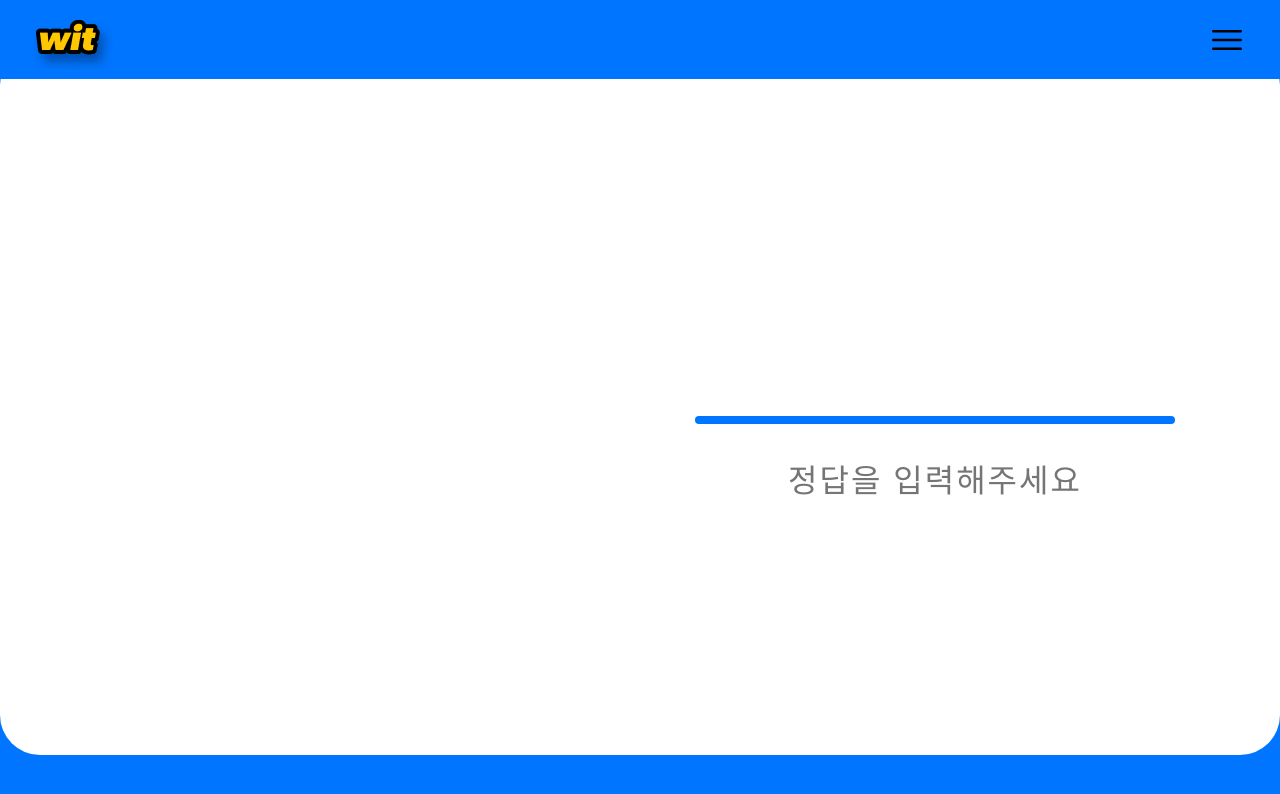
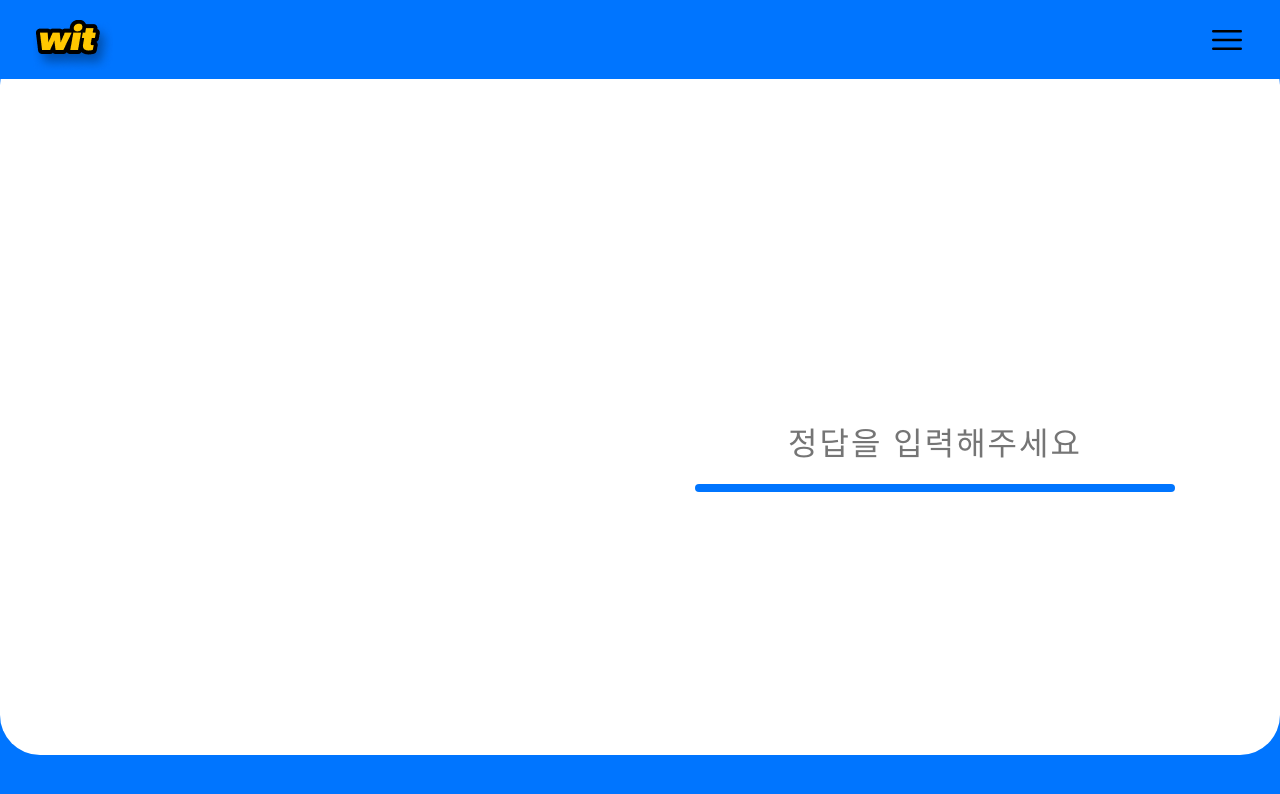
Before and after one commit to mini-project02/wit, a website with bundled scripts: page wit/src/quiz/quiz.html in a window 1280 px wide. Built offline with nearby package versions, Linux system fonts and the light colour scheme.

Commit message:
refactor: timer 바 위치 변경

```diff
--- a/wit/src/quiz/quiz.html
+++ b/wit/src/quiz/quiz.html
@@ -34,9 +34,6 @@
         <div class="right-section">
           <div class="hp-field"></div>
           <div class="quiz-answer"></div>
-          <div class="quiz-timer">
-            <div class="current-timer"></div>
-          </div>
           <form class="quiz-form">
             <input
               type="text"
@@ -45,6 +42,9 @@
               autofocus
             />
           </form>
+          <div class="quiz-timer">
+            <div class="current-timer"></div>
+          </div>
         </div>
       </div>
     </div>
--- a/wit/src/quiz/styles.css
+++ b/wit/src/quiz/styles.css
@@ -127,7 +127,7 @@ body {
   width: 480px;
   height: 8px;
   border-radius: 40px;
-  margin-bottom: 38px;
+  margin-top: 20px;
 }
 
 .quiz-timer .current-timer {
```
